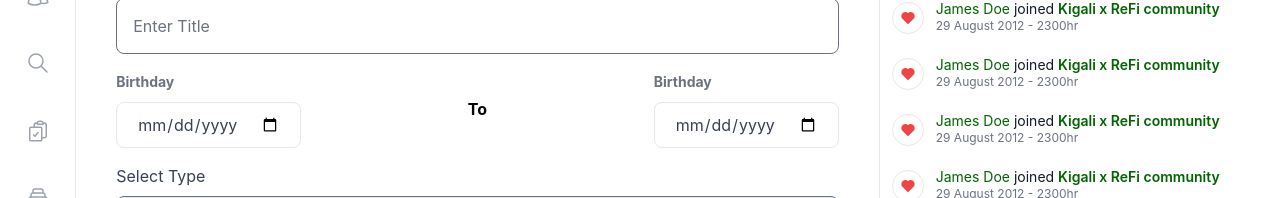
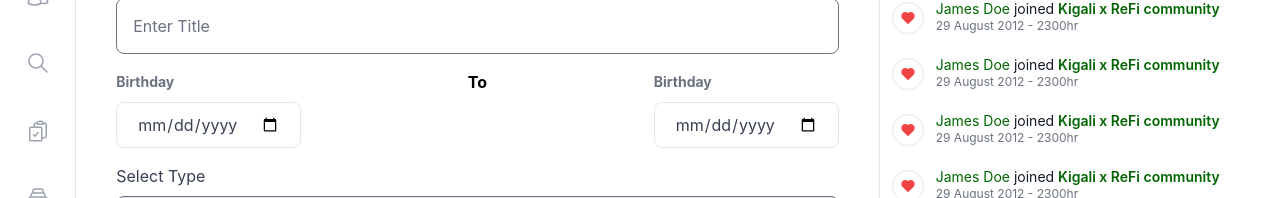
Before and after one commit to allanokothdev/Footprints-Collective, a Next.js app: page /selectLocale in a window 1280 px wide. Shown: the part 212-410 px from the top of the page. Built offline with nearby package versions, Linux system fonts and the light colour scheme; no server answers; the database is empty; sample sign-in values are in the browser's storage.

Commit message:
update Sidebar.js and selectLocale.js

```diff
--- a/components/Sidebar.js
+++ b/components/Sidebar.js
@@ -63,7 +63,7 @@ export default function Sidebar() {
                 {sidebarItems.map(({ name, href, icon }) => (
                     <Link key={name} className="group relative aspect-square rounded-xl text-gray-400 p-2 hover:bg-gray-200" href={href}>
                         <svg xmlns="http://www.w3.org/2000/svg" fill="none" viewBox="0 0 24 24" stroke-width="1.5" stroke="#000" className="mt-2 h-6 w-6 stroke-current mx-auto">
-                            <path stroke-linecap="round" stroke-linejoin="round" d={icon} />
+                            <path stroke-linecap="round" stroke-="round" d={icon} />
                         </svg>
                         <Tooltip>
                             {name} <span className="text-gray-400" />
--- a/pages/selectLocale.js
+++ b/pages/selectLocale.js
@@ -49,7 +49,7 @@ const selectLocale = () => {
                       </p>
                     </div>
 
-                    <div className='mt-4 flex flex-row items-center justify-between'>
+                    <div className='mt-4 flex flex-row justify-between'>
                       <div>
                         <label for="End Date" class="block text-sm font-bold text-gray-500 mb-1 dark:text-gray-700">Birthday</label>
                         <input type="date" placeholder="John Doe" class="block  mt-2 w-full placeholder-gray-400/70 dark:placeholder-gray-500 rounded-lg border border-gray-200 bg-white px-5 py-2.5 text-gray-700 focus:border-blue-400 focus:outline-none focus:ring focus:ring-blue-300 focus:ring-opacity-40 dark:border-gray-600 dark:bg-gray-900 dark:text-gray-300 dark:focus:border-blue-300" />
```
